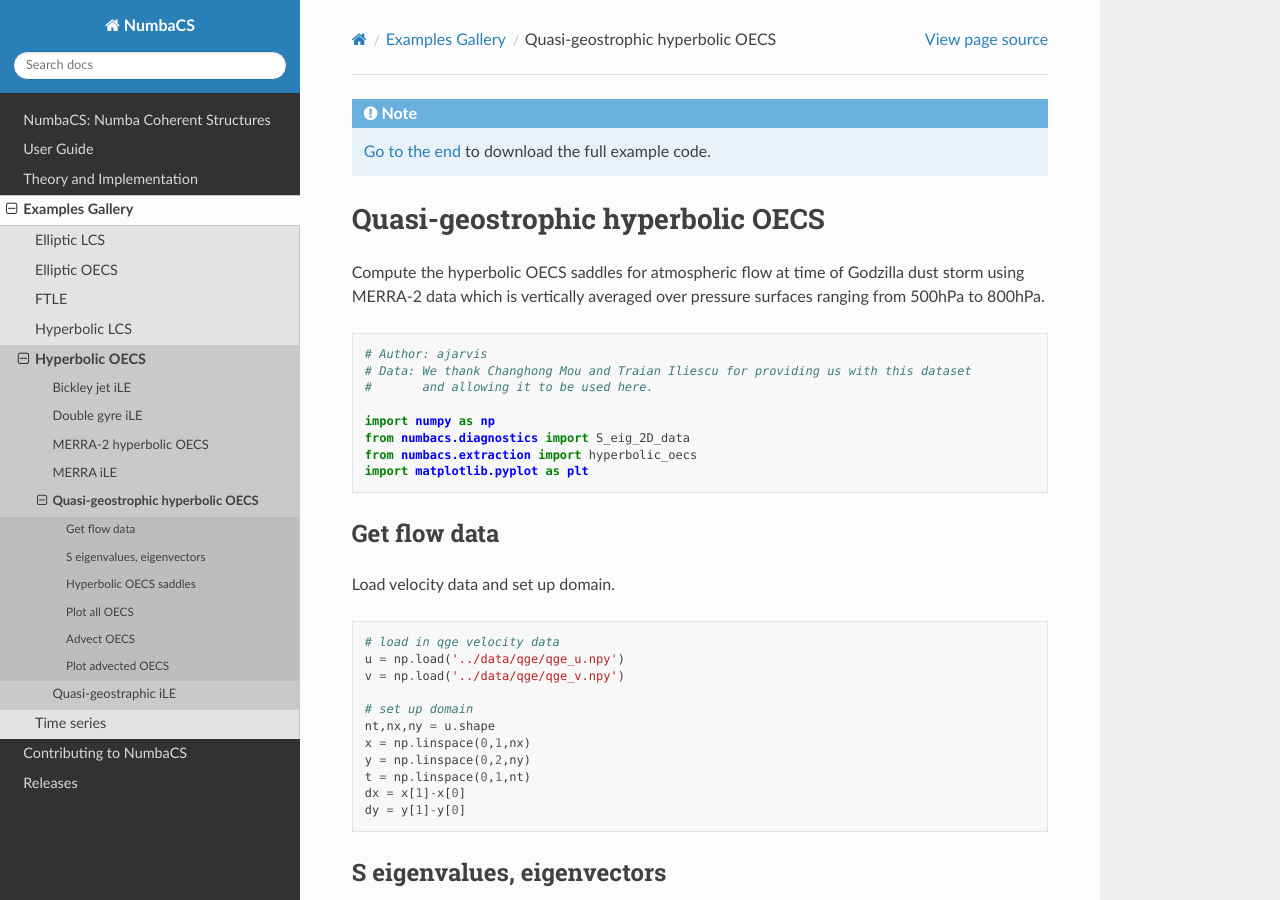
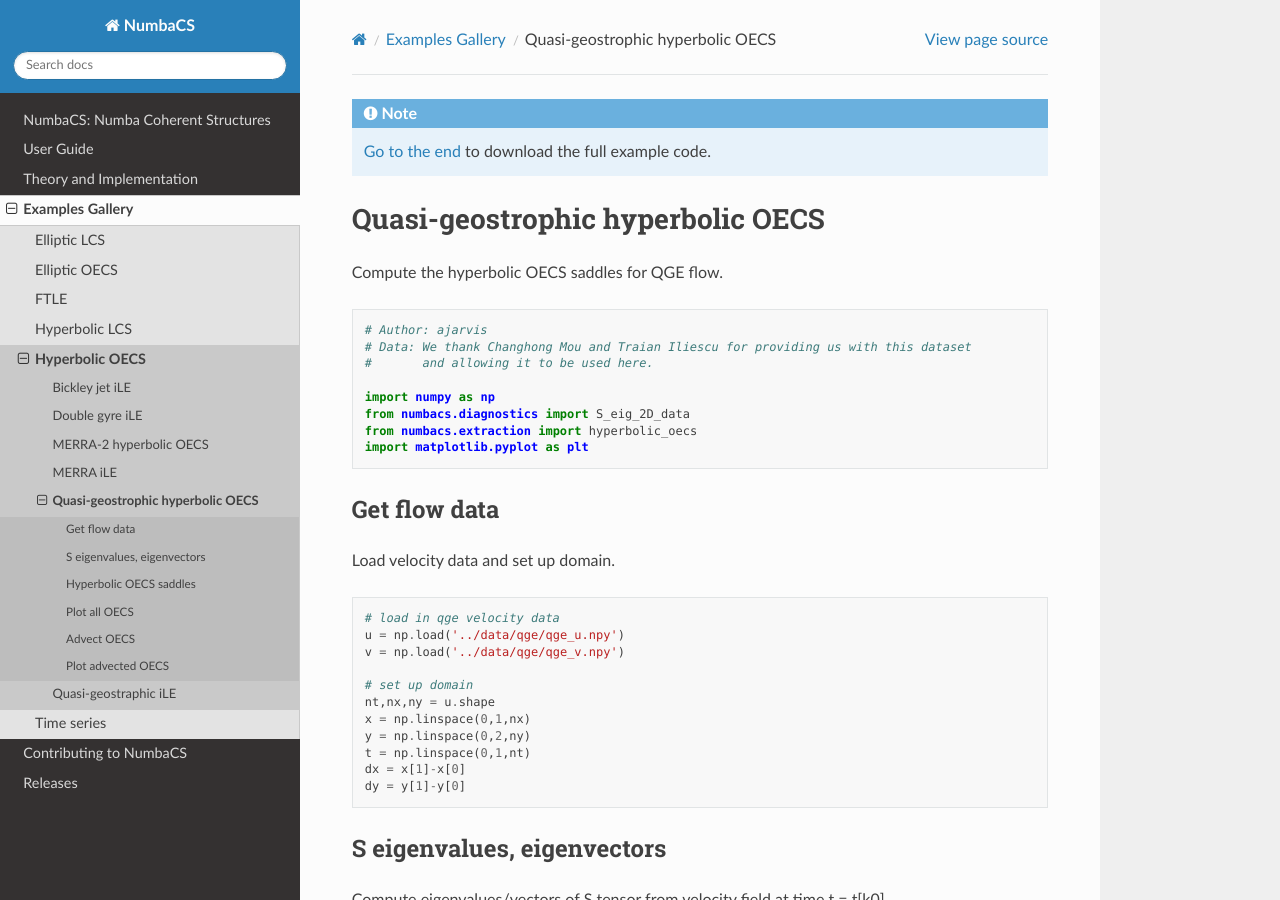
Before and after one commit to alb3rtjarvis/numbacs, a Sphinx documentation site: the page built from docs/source/auto_examples/hyp_oecs/plot_qge_hyp_oecs.rst, in a window 1280 px wide and 900 px high. Built offline with Sphinx 7.4.7 and the Read the Docs theme 2.0.0, drawn with Linux system fonts in a browser that asks for light colours; pages that are not in the unit, such as notebooks, are missing from menus; some of the changed text lies outside the part shown.

Commit message:
fix header for example

```diff
--- a/docs/source/auto_examples/hyp_oecs/plot_qge_hyp_oecs.py
+++ b/docs/source/auto_examples/hyp_oecs/plot_qge_hyp_oecs.py
@@ -4,9 +4,7 @@
 Quasi-geostrophic hyperbolic OECS
 =================================
 
-Compute the hyperbolic OECS saddles for atmospheric flow at time of Godzilla
-dust storm using MERRA-2 data which is vertically averaged over pressure surfaces
-ranging from 500hPa to 800hPa.
+Compute the hyperbolic OECS saddles for QGE flow.
 """
 
 # Author: ajarvis
--- a/docs/source/auto_examples/hyp_oecs/plot_qge_hyp_oecs.rst
+++ b/docs/source/auto_examples/hyp_oecs/plot_qge_hyp_oecs.rst
@@ -21,11 +21,9 @@
 Quasi-geostrophic hyperbolic OECS
 =================================
 
-Compute the hyperbolic OECS saddles for atmospheric flow at time of Godzilla
-dust storm using MERRA-2 data which is vertically averaged over pressure surfaces
-ranging from 500hPa to 800hPa.
+Compute the hyperbolic OECS saddles for QGE flow.
 
-.. GENERATED FROM PYTHON SOURCE LINES 11-21
+.. GENERATED FROM PYTHON SOURCE LINES 9-19
 
 .. code-block:: Python
 
--- a/docs/source/auto_examples/index.rst
+++ b/docs/source/auto_examples/index.rst
@@ -471,7 +471,7 @@ This gallery contains examples for iLE fields and hyperbolic OECS.
 
 .. raw:: html
 
-    <div class="sphx-glr-thumbcontainer" tooltip="Compute the hyperbolic OECS saddles for atmospheric flow at time of Godzilla dust storm using MERRA-2 data which is vertically averaged over pressure surfaces ranging from 500hPa to 800hPa.">
+    <div class="sphx-glr-thumbcontainer" tooltip="Compute the hyperbolic OECS saddles for QGE flow.">
 
 .. only:: html
 
--- a/examples/GALLERY_HEADER.rst
+++ b/examples/GALLERY_HEADER.rst
@@ -10,7 +10,7 @@ This gallery contains all the NumbaCS examples.
    and therefore, their first function call can be slow (especially for
    functions which call many compiled functions internally like
    :func:`numbacs.extraction.ftle_ordered_ridges`).
-   For each example here, these warmup times are included in the timings. The times
+   For many examples here, these warmup times are included in the timings. The times
    listed at the end of each example should not be seen as representative of
    potential speed of NumbaCS when a time series of one of the diagnostics or
    extraction methods are desired. For more representative timings, see examples
```
Also changed, not shown: other parts of docs/source/auto_examples/hyp_oecs/plot_qge_hyp_oecs.rst (+13 -13 lines), other parts of docs/source/auto_examples/index.rst (+1 -1 lines), docs/source/auto_examples/hyp_oecs/sg_execution_times.rst (+6 -6 lines), docs/source/sg_execution_times.rst (+9 -9 lines), docs/source/auto_examples/hyp_oecs/plot_qge_hyp_oecs.ipynb, 5 other files.
